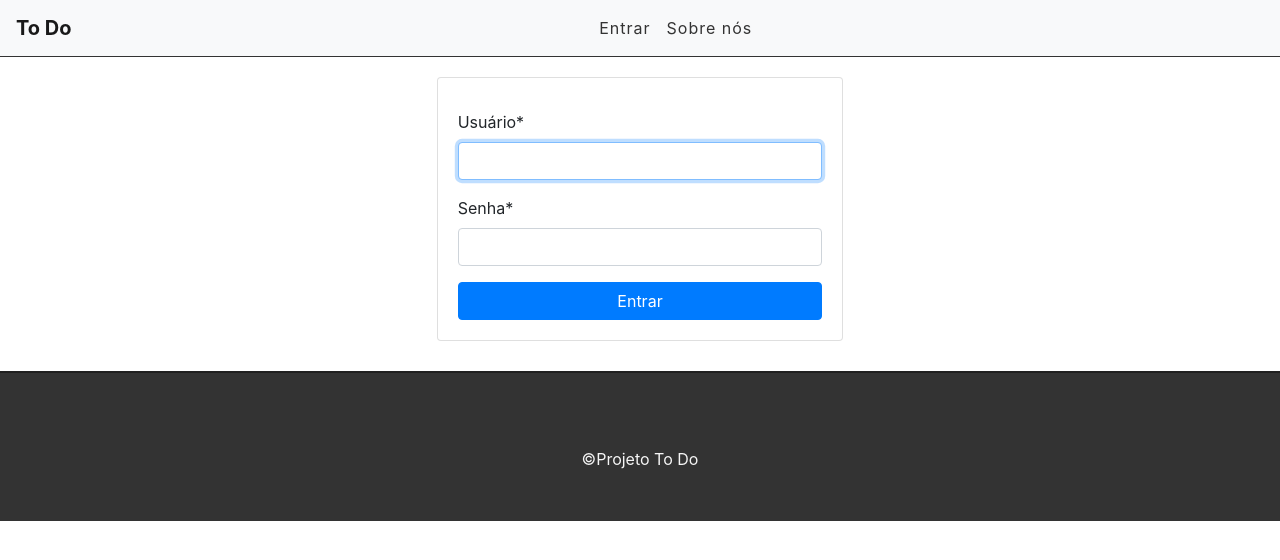
After one commit to silveriomm/curso_django2, a Django app: page /accounts/login/ in a window 1280 px wide. The commit adds this page. Shown: the top 560 px of the page. Run offline with Django 3.2, Linux system fonts and the light colour scheme; some libraries are stand-ins or nearby versions.

Commit message:
login e logout - aula15

```diff
--- a/todo/tasks/static/css/styles.css
+++ b/todo/tasks/static/css/styles.css
@@ -129,3 +129,9 @@ ul.messages {
     margin-left: 5px;
     margin-right: 5px;
 }
+
+/* Login */
+
+.login-card {
+    margin-bottom: 30px;
+}
--- a/todo/tasks/templates/base.html
+++ b/todo/tasks/templates/base.html
@@ -19,15 +19,26 @@
 
             <div class="collapse navbar-collapse" id="navbarSupportedContent">
               <ul class="navbar-nav mr-auto">
+                {% if user.is_authenticated %}
                 <li class="nav-item">
                   <a class="nav-link" href="/">Tarefas</a>
                 </li>
                 <li class="nav-item">
                     <a class="nav-link" href="#">Usuários</a>
                 </li>
+                {% else %}
+                  <li class="nav-item">
+                    <a class="nav-link" href="/accounts/login">Entrar</a>
+                  </li>
+                {% endif %}
                 <li class="nav-item">
                     <a class="nav-link" href="#">Sobre nós</a>
                 </li>
+                {% if user.is_authenticated %}
+                <li class="nav-item">
+                  <a class="nav-link" href="/accounts/logout">Sair</a>
+                </li>
+                {% endif %}
               </ul>
             </div>
           </nav>
--- a/todo/tasks/templates/tasks/list.html
+++ b/todo/tasks/templates/tasks/list.html
@@ -1,4 +1,6 @@
 {% extends 'base.html' %}
+
+{% load crispy_forms_tags %}
 
 {% block title %} Lista de Tarefas {% endblock %}
 
--- /dev/null
+++ b/todo/templates/registration/login.html
@@ -0,0 +1,23 @@
+{% extends 'base.html' %}
+
+{% load crispy_forms_tags %}
+
+{% block title %}Entrar no To Do List{% endblock %}
+
+{% block content %}
+    <div class="row">
+        <div class="col-md-4 offset-md-4">
+            <div class="card login-card">
+                <div class="card-body">
+                    <h4 class="card-title text-center"></h4>
+                    <form method="POST">
+                        {% csrf_token %}
+                        <input type="hidden" name="next" value="{{ next }}">
+                        {{form|crispy}}
+                        <button type="submit" class="btn btn-primary btn-block">Entrar</button>
+                    </form>
+                </div>
+            </div>
+        </div>
+    </div>
+{% endblock %}
--- a/todo/todo/settings.py
+++ b/todo/todo/settings.py
@@ -58,7 +58,7 @@ ROOT_URLCONF = 'todo.urls'
 TEMPLATES = [
     {
         'BACKEND': 'django.template.backends.django.DjangoTemplates',
-        'DIRS': [],
+        'DIRS': [os.path.join(BASE_DIR, 'templates')],
         'APP_DIRS': True,
         'OPTIONS': {
             'context_processors': [
@@ -124,3 +124,7 @@ USE_TZ = True
 STATIC_URL = '/static/'
 
 CRISPY_TEMPLATE_PACK = 'bootstrap4'
+
+LOGIN_REDIRECT_URL = '/'
+
+LOGOUT_REDIRECT_URL = '/accounts/login'
--- a/todo/todo/urls.py
+++ b/todo/todo/urls.py
@@ -19,4 +19,5 @@ from django.urls import path, include
 urlpatterns = [
     path('admin/', admin.site.urls),
     path('', include('tasks.urls')),
+    path('accounts/', include('django.contrib.auth.urls')),
 ]
```
Also changed, not shown: todo/tasks/views.py (+6 -2 lines), todo/db.sqlite3.
